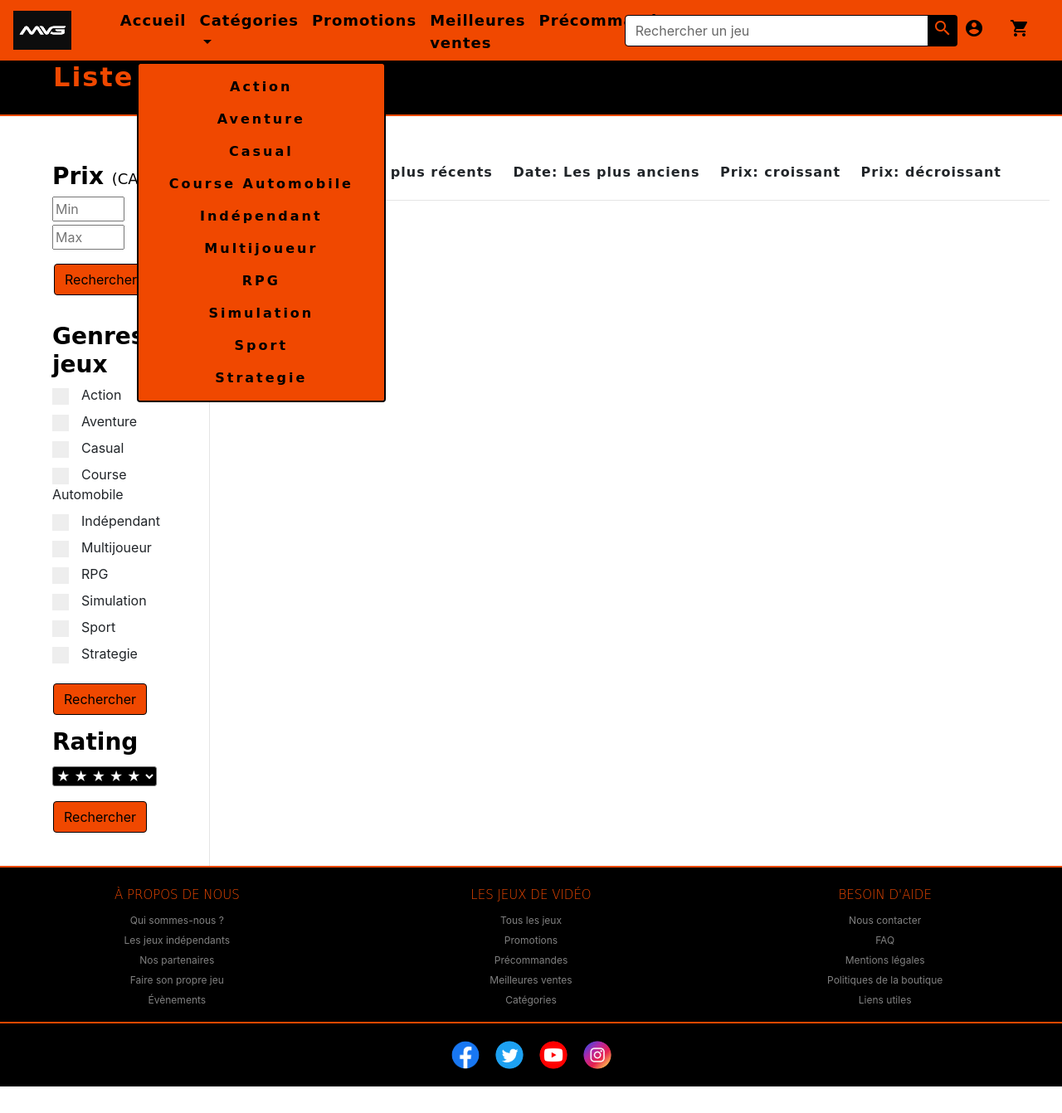
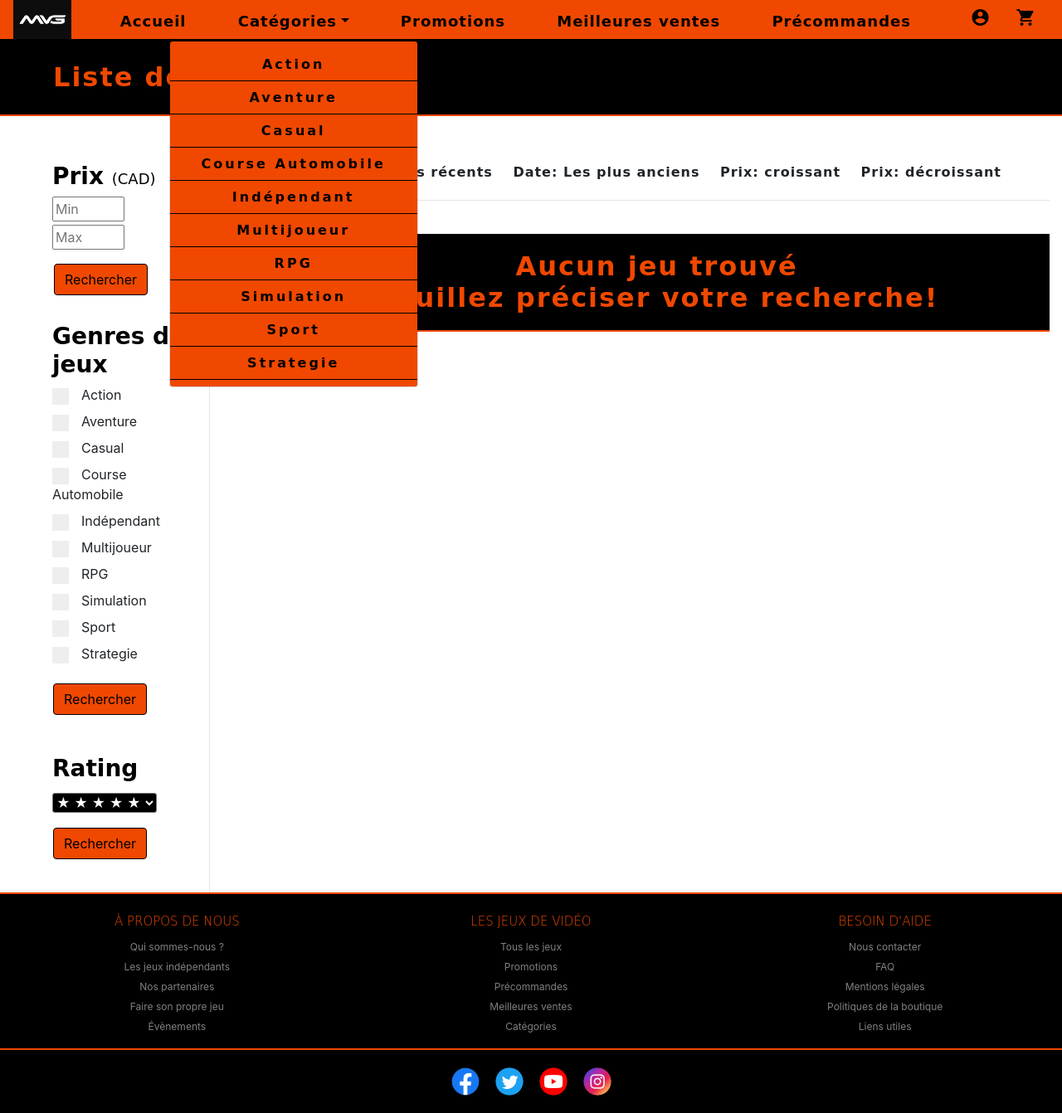
Before and after one commit to Kmont19/Projet-Jeux-Video, a PHP site: page /liste-jeux.html in a window 1280 px wide, after a click on "Catégories". Shown: the whole page at 83% size. Before the commit the page ends 1310 px from the top, so only its background shows below. Run offline with PHP 8.4, Linux system fonts and the light colour scheme; data that the repository does not hold is empty; some libraries are stand-ins or nearby versions; some web fonts are replaced.

Commit message:
Media querys page d'accueil

```diff
--- a/Accueil/Promotions/promotions.html
+++ b/Accueil/Promotions/promotions.html
@@ -1,9 +1,9 @@
 <!DOCTYPE html>
 <html>
-    <div class="discount-section row d-flex flex-wrap justify-content-around my-5">
-        <div class="row">
+    <div class="discount-section row no-gutters d-flex flex-wrap justify-content-around my-5">
+
             <h2>Jeux en rabais</h2>
-        </div>
+
         <div class="card-deck d-flex flex-wrap justify-content-around pt-5 m-0">
             <div class="card">
                 <img class="card-img-top" src="Images/Promotions/220px-Diablo_III_RoS_Cover.jpg" alt="">
--- a/Liste_Jeux/liste-jeux.css
+++ b/Liste_Jeux/liste-jeux.css
@@ -49,14 +49,9 @@ h2 {
 }
 
 .card-jeux:hover {
-  border-color: rgba(0, 0, 0, 0.07);
-  -webkit-box-shadow: 0 5px 30px rgba(0, 0, 0, 0.07);
-          box-shadow: 0 5px 30px rgba(0, 0, 0, 0.07);
-}
-
-.card-jeux:hover {
     box-shadow: 0 0 5px 5px #f04800;
     cursor: pointer;
+    transition: color .15s ease-in-out,background-color .15s ease-in-out,border-color .15s ease-in-out,box-shadow .15s ease-in-out;
 }
 
 .card-jeux-img {
@@ -172,6 +167,7 @@ h2 {
   border-bottom-color: #f04800;
   text-decoration: none;
   cursor: pointer;
+  transition: color .15s ease-in-out,background-color .15s ease-in-out,border-color .15s ease-in-out,box-shadow .15s ease-in-out;
 }
 
 .trier-liste > li.active > a {
@@ -237,6 +233,7 @@ h2 {
 
 .btn:hover {
   background-color: #ffc107;
+  transition: color .15s ease-in-out,background-color .15s ease-in-out,border-color .15s ease-in-out,box-shadow .15s ease-in-out;
 }
 
 #rating {
--- a/Menu/menu.css
+++ b/Menu/menu.css
@@ -33,8 +33,16 @@
     margin-top: 3px;
     margin-bottom: 0;
     margin-left: 3%;
+    width: 100% !important;
+    letter-spacing: 1px;
+    white-space: nowrap;
+    text-align: center;
+}
+
+.menu .right-icons a{
+    text-align: center;
     width: 100%;
-    letter-spacing: 1px;
+    white-space: nowrap;
 }
 
 .menu a:hover{
@@ -104,7 +112,7 @@
     width: 300px;
     height: auto;
     left: -50% !important;
-    border: 2px solid black;
+    transition: color .15s ease-in-out,background-color .15s ease-in-out,border-color .15s ease-in-out,box-shadow .15s ease-in-out;
 }
 
 .dropdown-menu a {
@@ -115,11 +123,14 @@
     padding-bottom: 7px !important;
     letter-spacing: 3px;
     text-align: center;
+    border-bottom: 1px solid #000;
+
 }
 
 
 .dropdown-menu a:hover {
     color: #ffc107;
+    transition: color .15s ease-in-out,background-color .15s ease-in-out,border-color .15s ease-in-out,box-shadow .15s ease-in-out;
 }
 
 .dropdown-menu .next-icon {
@@ -239,3 +250,20 @@ span.psw {
         width: 100%;
     }
 }
+
+@media (max-width: 1497px) {
+    .search-bar {
+        display: none;
+    }
+}
+
+@media (max-width: 1200px) {
+    .search-bar {
+        display: block;
+        width: 100% !important;
+        padding: 0 10%;
+    }
+    .dropdown-menu {
+        width: 100% !important;
+    }
+}
--- a/liste-jeux.html
+++ b/liste-jeux.html
@@ -104,7 +104,7 @@
 							</div>
 
 							<!-- Rating -->
-							<h3 class="headline">
+							<h3 class="headline mt-5">
 								<span>Rating</span>
 							</h3>
 							<div class="filtre-liste-rating mt-1 w-100 pr-5">
--- a/menu.html
+++ b/menu.html
@@ -1,15 +1,15 @@
 <!DOCTYPE html>
 <html lang="fr">
     <!--Menu-->
-    <nav class="navbar navbar-expand-lg navbar-dark menu fixed-top">
+    <nav class="navbar navbar-expand-xl navbar-dark menu fixed-top">
         <a class="navbar-brand" href="index.html">
             <img class="logo" src="Images/logo-mvg.png" alt="logo">
         </a>
-        <button class="navbar-toggler" type="button" data-toggle="collapse" data-target="#navbarNav" aria-controls="navbarNav" aria-expanded="false" aria-label="Toggle navigation">
+        <button class="navbar-toggler hidden-lg-up" type="button" data-toggle="collapse" data-target="#navbarNav" aria-controls="navbarNav" aria-expanded="false" aria-label="Toggle navigation">
             <span class="navbar-toggler-icon"></span>
         </button>
         <div class="collapse navbar-collapse" id="navbarNav">
-            <ul class="navbar-nav justify-content-between w-50 left-menu">
+            <ul class="navbar-nav justify-content-between left-menu">
                 <li class="nav-item"  id="menuAccueil">
                     <a class="nav-link" href="index.html">Accueil<span class="sr-only">(current)</span></a>
                     </li>
@@ -50,7 +50,7 @@
                     </div>
                 </form>
             </section>
-            <ul class="navbar-nav ml-auto right-icons">
+            <ul class="navbar-nav right-icons ml-5">
                 <li class="nav-item" id="connexion" onclick="addActive($(this))">
                     <a class="nav-link" id="boutonConnexion" onclick="document.getElementById('connexionModal').style.display='block'" value="Ouverture connexion"><i class="material-icons">account_circle</i></a>
                 </li>
@@ -75,10 +75,12 @@
                 <label for="psw"><b>Mode de passe</b></label>
                 <input type="password" placeholder="Entrez le mot de passe" name="psw" id="psw" required>
 
-                <button class="btnConnexion" type="submit">Connexion</button>
+                <button class="btnConnexion" type="submit">Se connecter</button>
+                <button class="btnConnexion" type="submit">Créer une compte</button>
                 <label>
                     <input type="checkbox" checked="checked" name="remember"> Se souvenir de moi
                 </label>
+
             </div>
         </form>
     </div>
```
Also changed, not shown: Liste_Jeux/liste-jeux.js (+63 -11 lines).
